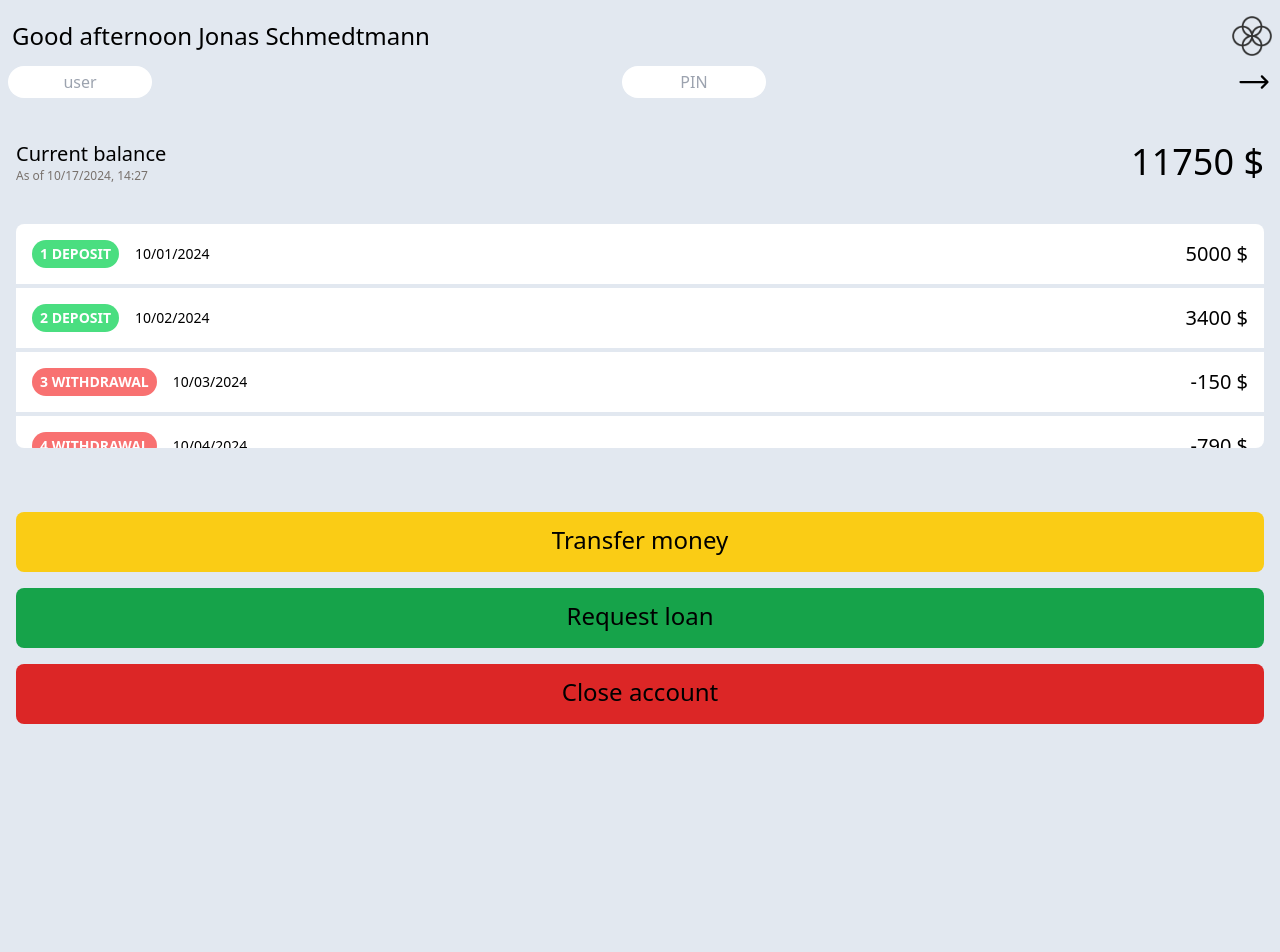
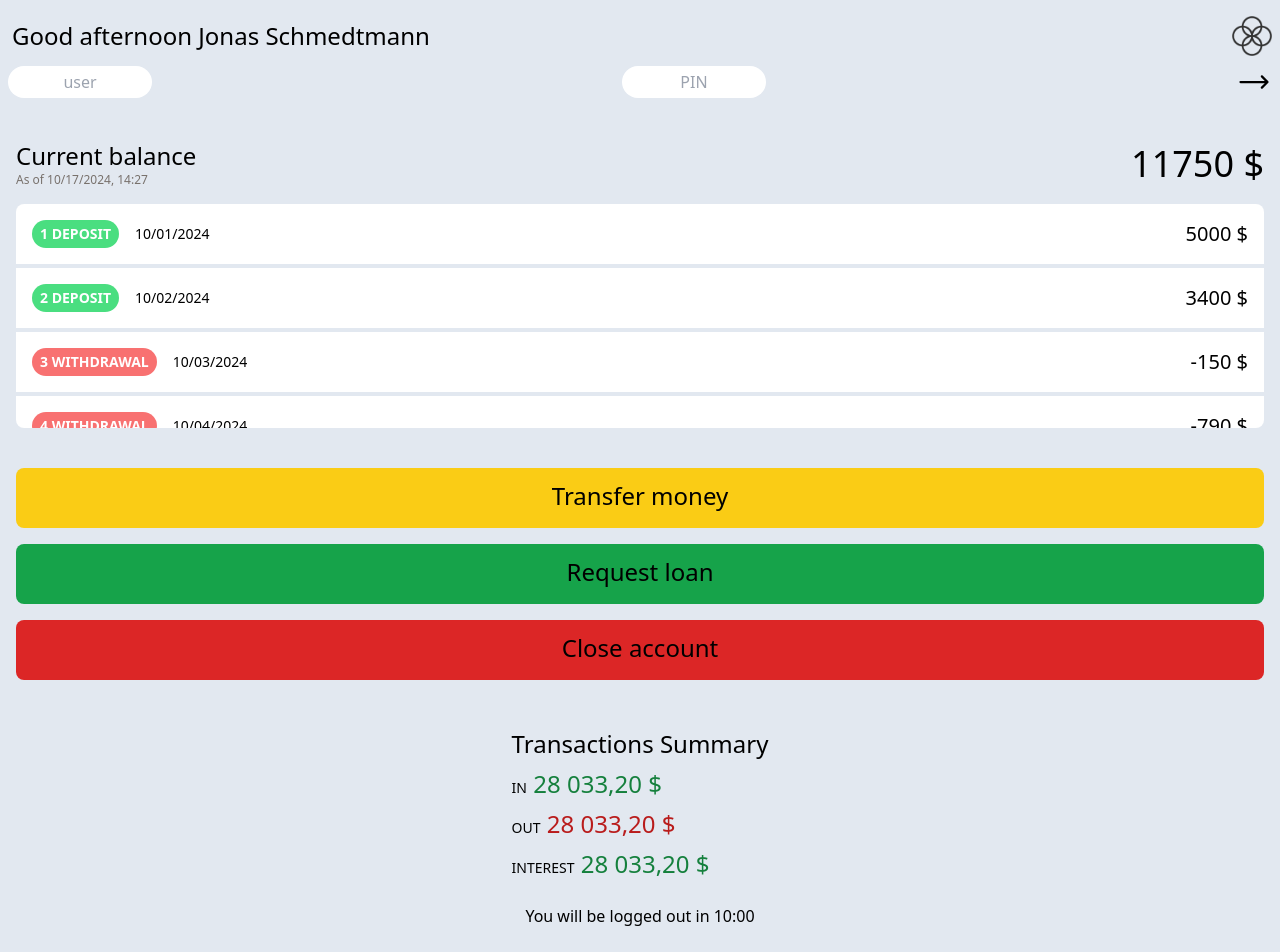
Before and after one commit to poszukiwacz-gordianus/07---bankist-app, a Next.js app: page /account in a window 1280 px wide. Before the commit the page ends 800 px from the top, so only its background shows below. Built offline with nearby package versions, Linux system fonts and the light colour scheme.

Commit message:
feat: Create footer

```diff
--- /dev/null
+++ b/app/_components/Footer.js
@@ -0,0 +1,11 @@
+import LogoutCounter from "./LogoutCounter";
+import TransactionSummary from "./TransactionSummaty";
+
+export default function Footer() {
+  return (
+    <footer className="flex flex-col items-center gap-6 px-4 py-6">
+      <TransactionSummary />
+      <LogoutCounter />
+    </footer>
+  );
+}
--- /dev/null
+++ b/app/_components/LogoutCounter.js
@@ -0,0 +1,7 @@
+export default function LogoutCounter() {
+  return (
+    <p>
+      You will be logged out in <span>10:00</span>
+    </p>
+  );
+}
--- a/app/_components/MainHeader.js
+++ b/app/_components/MainHeader.js
@@ -4,7 +4,7 @@ export default function MainHeader({ balance }) {
   return (
     <div className="flex items-center justify-between">
       <div>
-        <h3 className="text-xl">Current balance</h3>
+        <h3 className="text-2xl">Current balance</h3>
         <p className="text-xs text-stone-500">
           As of {today()}, {currentTime()}
         </p>
--- /dev/null
+++ b/app/_components/TransactionSummaty.js
@@ -0,0 +1,19 @@
+export default function TransactionSummary() {
+  return (
+    <div className="flex flex-col gap-2">
+      <h5 className="text-2xl">Transactions Summary</h5>
+      <TransactionItem text="in" balance="28 033,20" />
+      <TransactionItem text="out" balance="28 033,20" color="text-red-700" />
+      <TransactionItem text="interest" balance="28 033,20" />
+    </div>
+  );
+}
+
+function TransactionItem({ text, balance, color = "text-green-700" }) {
+  return (
+    <p className={`text-2xl`}>
+      <span className="text-sm uppercase">{text}</span>{" "}
+      <span className={`${color}`}>{balance} $</span>
+    </p>
+  );
+}
--- a/app/account/page.js
+++ b/app/account/page.js
@@ -4,6 +4,7 @@ import ActionCard from "../_components/ActionCard";
 import MainHeader from "../_components/MainHeader";
 import Operations from "../_components/Operations";
 import Actions from "../_components/Actions";
+import Footer from "../_components/Footer";
 
 export default function Page() {
   const { movements, interestRate } = account1;
@@ -14,18 +15,14 @@ export default function Page() {
       <div className="px-4 py-6">
         <MainHeader balance={balance} />
 
-        <div className="py-10">
+        <div className="py-4">
           <Operations operations={movements} />
         </div>
 
         <Actions />
       </div>
 
-      {/* <div>
-        <p>in XXXXXXX</p> <p>out XXXXXX</p> <p>interest XXXX</p>
-        <button>sort</button>
-        <p>You will be logged out in 10:00--</p>
-      </div> */}
+      <Footer />
     </>
   );
 }
```
